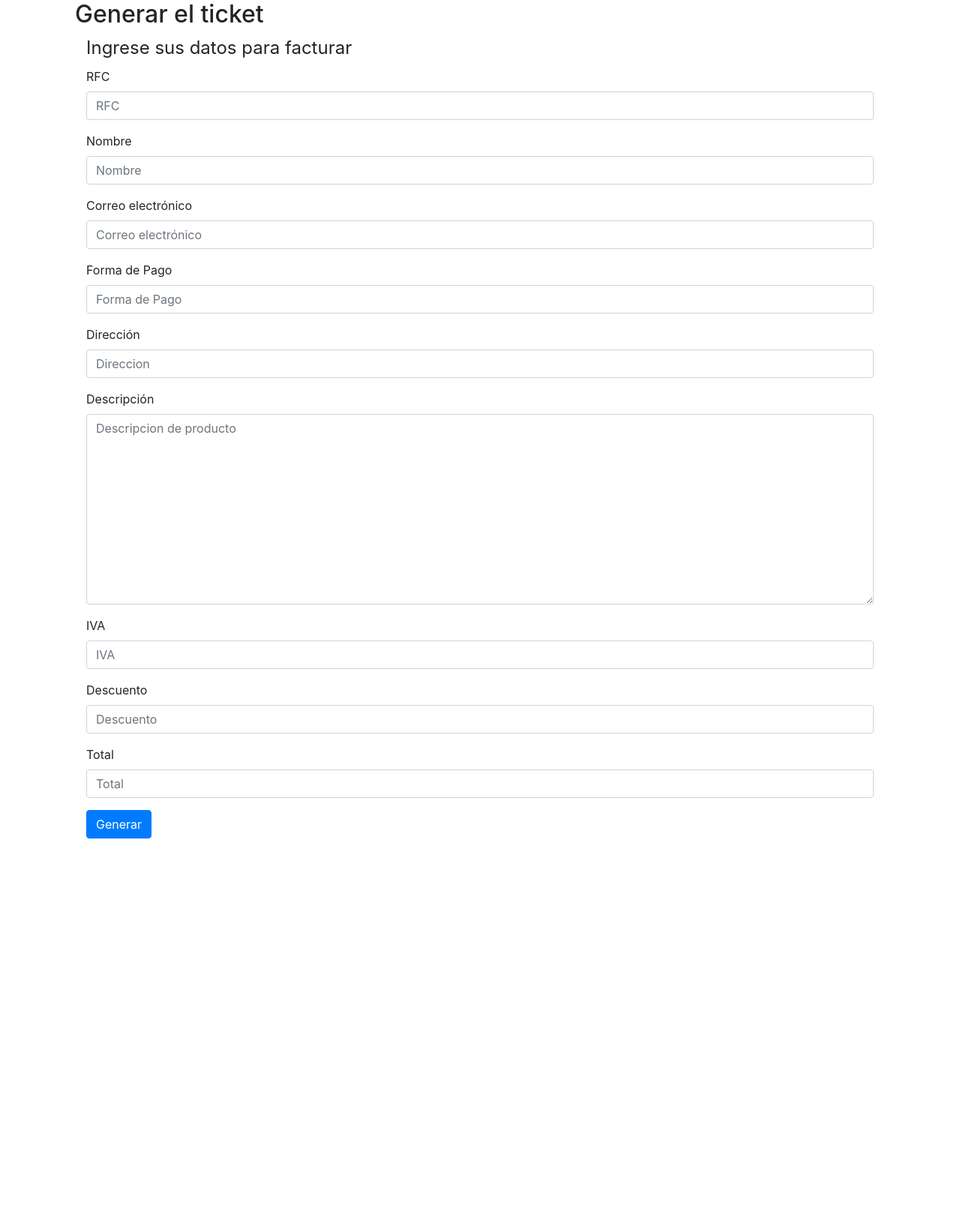
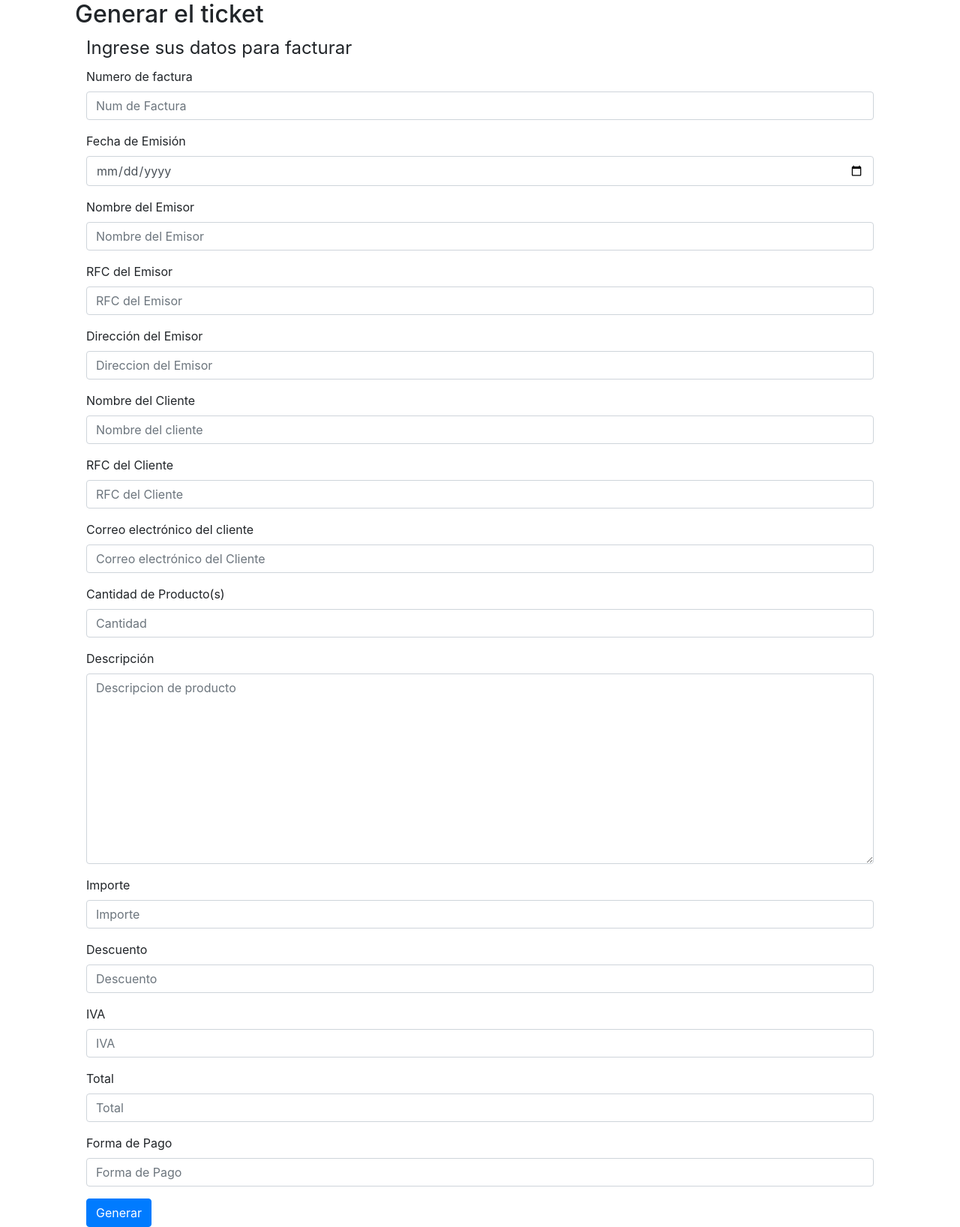
Before and after one commit to BrandonIMG/prueba, a PHP site: page /formulario_ticket.php in a window 1280 px wide. Shown: the part 117-1753 px from the top of the page at 75% size. Before the commit the page ends 1235 px from the top, so only its background shows below. Run offline with PHP 8.4, Linux system fonts and the light colour scheme; some libraries are stand-ins or nearby versions.

Commit message:
agregue campos al ticket

```diff
--- a/formulario_ticket.php
+++ b/formulario_ticket.php
@@ -52,41 +52,73 @@
     <h2>Generar el ticket</h2>
         <form action="ticket.php" method="POST" class="container">
             <legend>Ingrese sus datos para facturar</legend>
+
             <div class="form-group">
-                <label for="rfc">RFC</label>
-                <input type="text" name="rfc" id="rfc" class="form-control" placeholder="RFC">
+                <label for="id">Numero de factura</label>
+                <input type="text" name="id" id="id" class="form-control" placeholder="Num de Factura" required>
             </div>
             <div class="form-group">
-                <label for="nombre">Nombre</label>
-                <input type="text" name="nombre" id="nombre" class="form-control" placeholder="Nombre">
+                <label for="fecha">Fecha de Emisión</label>
+                <input type="date" name="fecha" id="fecha" class="form-control" placeholder="Fecha" required>
+            </div>
+
+            <!-- DATOS DEL EMISOR-->
+            <div class="form-group">
+                <label for="nombre">Nombre del Emisor</label>
+                <input type="text" name="nombre" id="nombre" class="form-control" placeholder="Nombre del Emisor" required >
             </div>
             <div class="form-group">
-                <label for="mail">Correo electrónico</label>
-                <input type="mail" name="mail" id="mail" class="form-control" placeholder="Correo electrónico">
+                <label for="rfc">RFC del Emisor</label>
+                <input type="text" name="rfc" id="rfc" class="form-control" placeholder="RFC del Emisor"required>
+            </div>
+            <div class="form-group">
+                <label for="address">Dirección del Emisor</label>
+                <input type="text" name="address" id="adress" class="form-control" placeholder="Direccion del Emisor" required>
+            </div>
+
+             <!--DATOS DEL CLIENTE -->
+             <div class="form-group">
+                <label for="nombre_c">Nombre del Cliente</label>
+                <input type="text" name="nombre_c" id="nombre_c" class="form-control" placeholder="Nombre del cliente" required>
+            </div>
+            <div class="form-group">
+                <label for="rfc_c">RFC del Cliente</label>
+                <input type="text" name="rfc_c" id="rfc_c" class="form-control" placeholder="RFC del Cliente"required>
+            </div>
+            <div class="form-group">
+                <label for="mail">Correo electrónico del cliente</label>
+                <input type="mail" name="mail" id="mail" class="form-control" placeholder="Correo electrónico del Cliente"required>
+            </div>
+
+             <!--DATOS DEL PRODUCTO -->
+             <div class="form-group">
+                <label for="cantidad">Cantidad de Producto(s)</label>
+                <input type="number" name="cantidad" id="cantidad" class="form-control" placeholder="Cantidad" required>
+            </div>
+            <div class="form-group">
+                <label for="descripcion">Descripción</label>
+                <textarea name="descripcion" id="descripcion" cols="30" rows="10" placeholder="Descripcion de producto" class="form-control" required></textarea>
+            </div>
+            <div class="form-group">
+                <label for="importe">Importe</label>
+                <input type="number" name="importe" id="importe" class="form-control" placeholder="Importe" required>
+            </div>
+            <div class="form-group">
+                <label for="descuento">Descuento</label>
+                <input type="number" name="descuento" id="descuento" class="form-control" placeholder="Descuento" required>
+            </div>
+            <div class="form-group">
+                <label for="iva">IVA</label>
+                <input type="number" name="iva" id="iva" class="form-control" placeholder="IVA" required>
+            </div>
+
+            <div class="form-group">
+                <label for="total">Total</label>
+                <input type="number" name="total" id="total" class="form-control" placeholder="Total" required>
             </div>
             <div class="form-group">
                 <label for="pago">Forma de Pago</label>
-                <input type="text" name="pago" id="pago" class="form-control" placeholder="Forma de Pago">
-            </div>
-            <div class="form-group">
-                <label for="address">Dirección</label>
-                <input type="text" name="address" id="adress" class="form-control" placeholder="Direccion">
-            </div>
-            <div class="form-group">
-                <label for="descripcion">Descripción</label>
-                <textarea name="descripcion" id="descripcion" cols="30" rows="10" placeholder="Descripcion de producto" class="form-control"></textarea>
-            </div>
-            <div class="form-group">
-                <label for="iva">IVA</label>
-                <input type="number" name="iva" id="iva" class="form-control" placeholder="IVA">
-            </div>
-            <div class="form-group">
-                <label for="descuento">Descuento</label>
-                <input type="number" name="descuento" id="descuento" class="form-control" placeholder="Descuento">
-            </div>
-            <div class="form-group">
-                <label for="total">Total</label>
-                <input type="number" name="total" id="total" class="form-control" placeholder="Total">
+                <input type="text" name="pago" id="pago" class="form-control" placeholder="Forma de Pago" required>
             </div>
 
             <input type="submit" value="Generar" class="btn btn-primary justify-item-end">
```
Also changed, not shown: generar_ticket.php (+38 -30 lines), ticket.php (+10 -5 lines).
